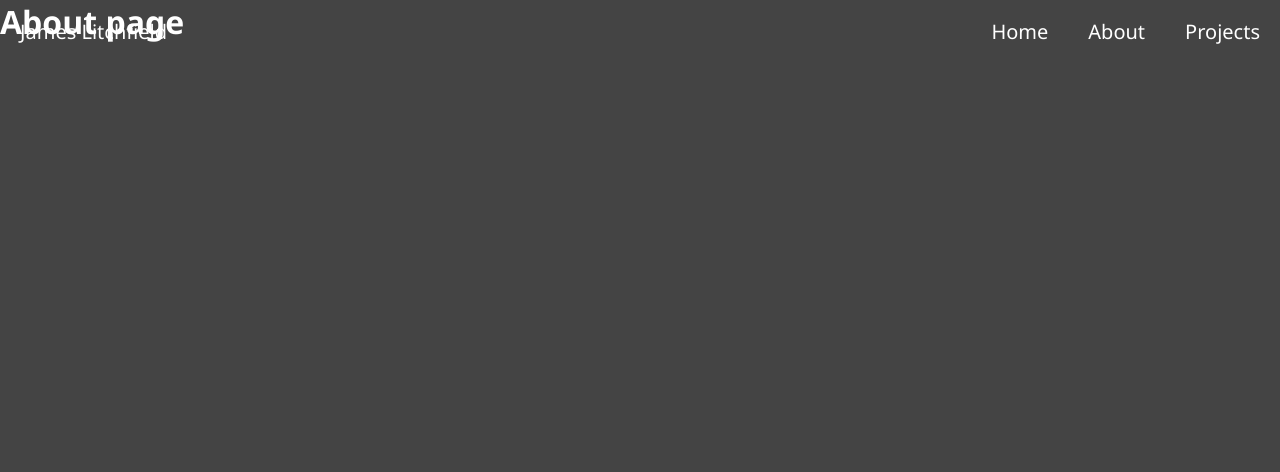
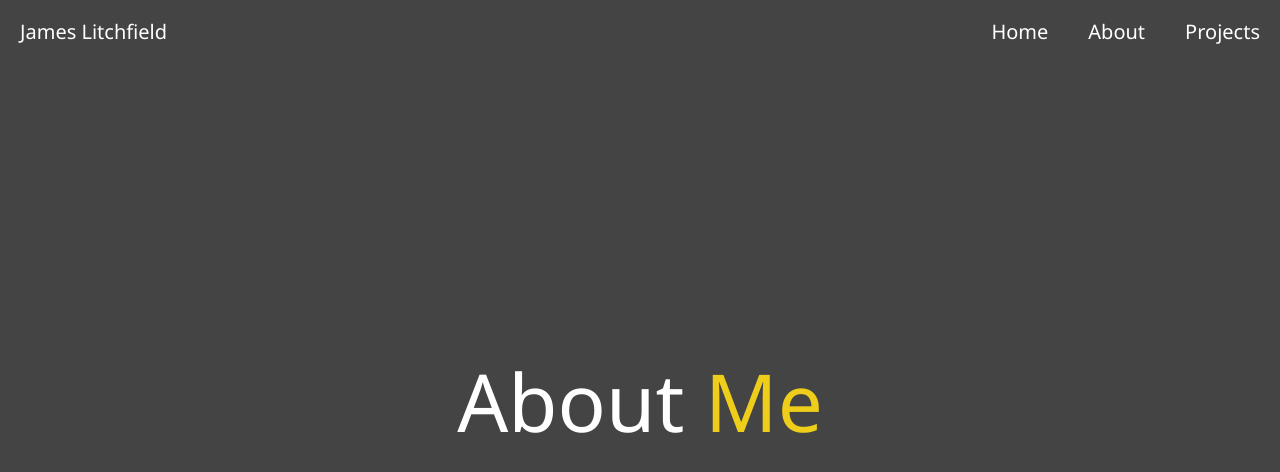
Before and after one commit to james-litch/Gatsby-Portfolio, a Gatsby site: page /about in a window 1280 px wide. Built offline with nearby package versions, Linux system fonts and the light colour scheme; Gatsby itself is replaced by a stand-in of ours.

Commit message:
centered content of about page

```diff
--- a/src/elements/Container.js
+++ b/src/elements/Container.js
@@ -1,11 +1,11 @@
 import styled from "styled-components"
 
 
-const Center = styled.div`
+const CenterXY = styled.div`
 
   /* margin: auto; */
-  width: 100%;
-  height: 100%;
+  width: 100vw;
+  height: 100vh;
   padding: 5vh;
   text-align: center;
   display: flex;
@@ -18,5 +18,5 @@ const Center = styled.div`
 `;
 
 export {
-  Center,
+  CenterXY,
 };
--- a/src/elements/Title.js
+++ b/src/elements/Title.js
@@ -15,8 +15,16 @@ font-size: 6rem;
 }
 `;
 
+const SmallTitle = styled(Title)`
+font-size: 5rem;
+@media (max-width: ${props => props.theme.mobileBreakpoint}){
+    font-size: 3rem;
+}
+`;
+
 
 export {
     Title,
     LargeTitle,
+    SmallTitle
 };
--- a/src/elements/index.js
+++ b/src/elements/index.js
@@ -1,9 +1,20 @@
 import LandingImage from './Image'
-import { Title, LargeTitle } from './Title'
+
 import Accent from './Accent'
-import { Center } from './Container'
+
 import Paragraph from './Paragraph'
+
 import Divider from './Divider'
+
+import {
+    CenterXY
+ } from './Container'
+
+import {
+    Title,
+    LargeTitle,
+    SmallTitle } from './Title'
+
 import {
     Nav,
     NavLink,
@@ -24,8 +35,9 @@ export {
     LandingImage,
     Title,
     LargeTitle,
+    SmallTitle,
     Accent,
-    Center,
+    CenterXY,
     Paragraph,
     Divider,
     HorizontalIcons,
--- a/src/pages/about.js
+++ b/src/pages/about.js
@@ -4,10 +4,29 @@
 import Layout from "../components/layout"
 import SEO from "../components/seo"
 
+import {
+  LandingImage,
+  LargeTitle,
+  SmallTitle,
+  Accent,
+  CenterXY,
+  Paragraph,
+  Divider,
+  HorizontalIcons,
+  MailIcon,
+  GithubIcon,
+  TwitterIcon,
+  LinkedinIcon,
+} from "../elements"
+
 const AboutPage = () => (
   <Layout>
+
     <SEO title="About" />
-    <h1>About page</h1>
+    <CenterXY>
+      <SmallTitle>About <Accent>Me</Accent> </SmallTitle>
+    </CenterXY>
+
   </Layout>
 )
 
--- a/src/pages/index.js
+++ b/src/pages/index.js
@@ -11,7 +11,7 @@ import {
   LandingImage,
   LargeTitle,
   Accent,
-  Center,
+  CenterXY,
   Paragraph,
   Divider,
   HorizontalIcons,
@@ -27,7 +27,7 @@ const IndexPage = () => (
   <Layout>
     <SEO title="Home" />
     <LandingImage img={homeImage}>
-      <Center>
+      <CenterXY>
 
         <LargeTitle>Hello <Accent>World</Accent></LargeTitle>
 
@@ -44,7 +44,7 @@ const IndexPage = () => (
           <Link to="/"><LinkedinIcon /></Link>
         </HorizontalIcons>
 
-      </Center>
+      </CenterXY>
 
     </LandingImage>
   </Layout>
```
